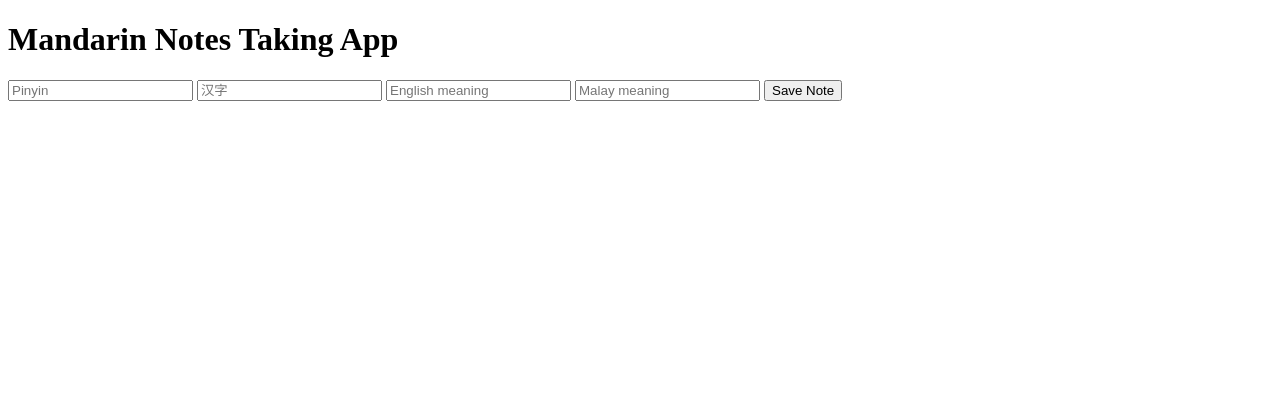
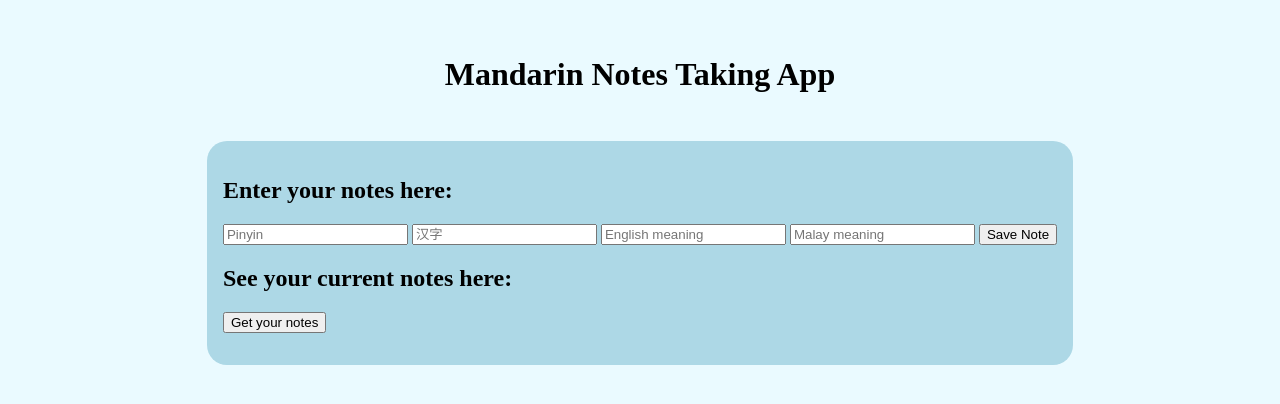
Before and after one commit to Nurzarina/mandarin_notes_api, a plain HTML site: page frontend/index.html in a window 1280 px wide. Drawn offline with Linux system fonts and the light colour scheme.

Commit message:
Updated frontend to improve UI and added CSS

```diff
--- a/frontend/index.html
+++ b/frontend/index.html
@@ -5,20 +5,35 @@
     <meta charset="UTF-8">
     <meta name="viewport" content="width=device-width, initial-scale=1.0">
     <title>Mandarin-Taking-Notes-API</title>
-</head>
+    <link rel="stylesheet" href="styles.css" </head>
 
 <body>
     <h1>Mandarin Notes Taking App</h1>
-    <b></b>
-    <b></b>
-    <input id="pinyin" placeholder="Pinyin">
-    <input id="hanzi" placeholder="汉字">
-    <input id="english" placeholder="English meaning">
-    <input id="malay" placeholder="Malay meaning">
-    <b></b>
-    <button onclick="saveNote()">Save Note</button>
+    <div class="container">
+
+        <section class="notes-input-section">
+            <h2>Enter your notes here:</h2>
+            <input id="pinyin" placeholder="Pinyin">
+            <input id="hanzi" placeholder="汉字">
+            <input id="english" placeholder="English meaning">
+            <input id="malay" placeholder="Malay meaning">
+            <button onclick="saveNote()">Save Note</button>
+        </section>
+
+        <section class="notes-display-section">
+            <h2>See your current notes here:</h2>
+            <button onclick="getNote()">Get your notes</button>
+            <div class="notes-display-box">
+                <p id="json-notes"></p>
+            </div>
+        </section>
+    </div>
 
     <script>
+
+        const myHeaders = new Headers();
+        myHeaders.append("Content-Type", "application/json");
+
         async function saveNote() {
             const note = {
                 pinyin: document.getElementById("pinyin").value,
@@ -27,16 +42,13 @@
                 malay: document.getElementById("malay").value
             };
 
-            const myHeaders = new Headers();
-            myHeaders.append("Content-Type", "application/json");
-
             try {
                 const res = await fetch("http://127.0.0.1:8000/add-note", {
                     method: "POST",
                     headers: myHeaders,
                     body: JSON.stringify(note)
                 });
-                if (!response.ok) {
+                if (!res.ok) {
                     throw new Error(`Response status: ${response.status}`);
                 }
 
@@ -47,6 +59,27 @@
                 console.error(error.message);
             }
         }
+
+        async function getNote() {
+            try {
+                const res = await fetch("http://127.0.0.1:8000/notes/json", {
+                    method: "GET",
+                    headers: myHeaders,
+                });
+                if (!res.ok) {
+                    throw new Error(`Response status: ${response.status}`);
+                }
+
+                const data = await res.json();
+
+                displayNote = document.getElementById("json-notes");
+                displayNote.innerHTML = JSON.stringify(data, null, 2);
+
+            } catch (error) {
+                console.error(error.message)
+                displayNote.innerHTML = "There seems to be issue loading your notes. Please try again later.";
+            }
+        }
     </script>
 </body>
 
--- /dev/null
+++ b/frontend/styles.css
@@ -0,0 +1,19 @@
+body {
+    display: flex;
+    flex-direction: column;
+    align-items: center;
+    justify-content: center;
+    background-color: rgb(234, 250, 255);
+}
+
+.container {
+    display: grid;
+    grid-template-rows: auto auto auto;
+    background-color: lightblue;
+    padding: 1rem;
+    border-radius: 20px;
+}
+
+h1 {
+    margin: 3rem 0;
+}
```
Also changed, not shown: 1 other file.
